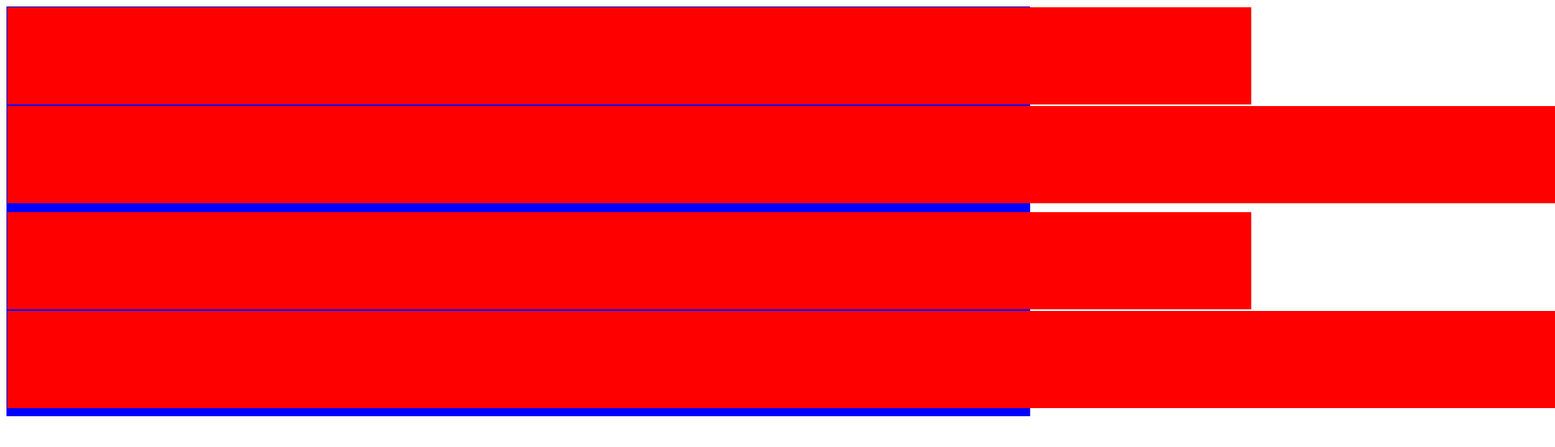
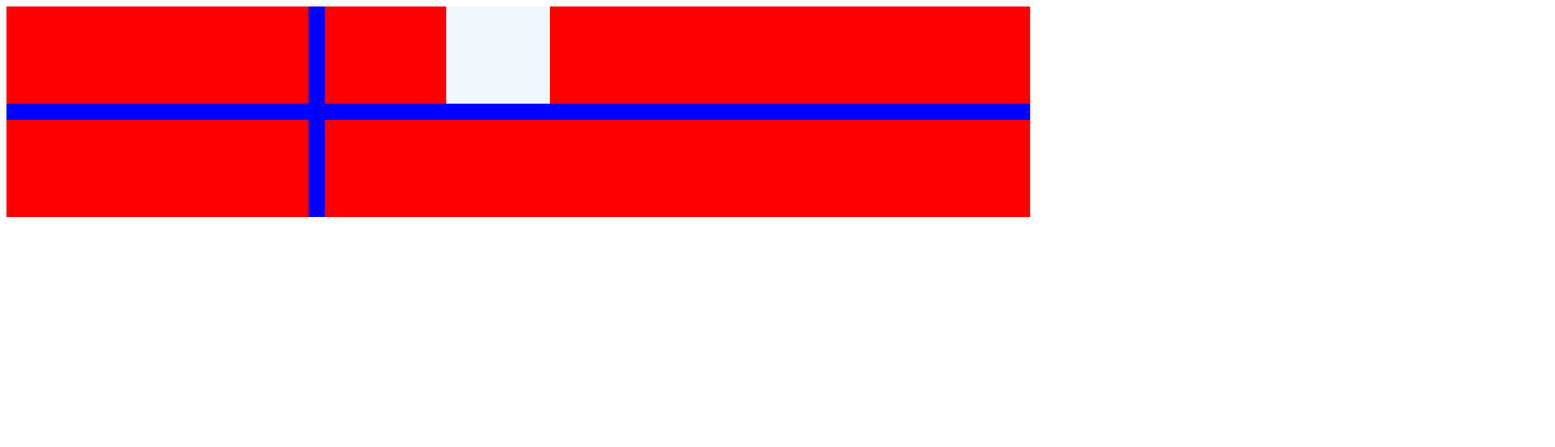
Before and after one commit to diegohernandez1010/protalento_b4_code, a plain HTML site: page 01_Intro_a_la_web/1.3.1.0_flex-box/index.html in a window 1280 px wide. Shown: the top 552 px of the page at 81% size, 1920 px wide, since content can reach past the window. Drawn offline with Linux system fonts and the light colour scheme.

Commit message:
cambios bandera

```diff
--- a/01_Intro_a_la_web/1.3.1.0_flex-box/index.html
+++ b/01_Intro_a_la_web/1.3.1.0_flex-box/index.html
@@ -5,20 +5,22 @@
     <meta charset="UTF-8">
     <meta http-equiv="X-UA-Compatible" content="IE=edge">
     <meta name="viewport" content="width=device-width, initial-scale=1.0">
-    <title>fl class="hijo"ex box</title>
+    <title>bandera</title>
     <link rel="stylesheet" href="style.css">
 
 </head>
 
 <body>
     <div class="padre">
-        <div class="hijo uno"></div>
-        <div class="hija"></div>
+        <div class="hijo rojo "></div>
+        <div class="hija rojo"></div>
+        <div class="blanco margin-derecho"></div>
+        <div class="blanco margin-izquierdo"></div>
         </div>
 
-        <div class="padre">
-            <div class="hijo uno"></div>
-            <div class="hija"></div>
+        <div class="padre1">
+            <div class="primo rojo"></div>
+            <div class="prima rojo"></div>
             </div>
 
 
--- a/01_Intro_a_la_web/1.3.1.0_flex-box/style.css
+++ b/01_Intro_a_la_web/1.3.1.0_flex-box/style.css
@@ -1,27 +1,66 @@
-body{
+.rojo {
+    background-color: red;
 }
 
 .padre {
-background-color: blue;
-    display:flex;
-    flex-direction: column;
+    background-color: blue;
+    display: flex;
+    flex-direction: row;
+    justify-content: space-around;
+}
+
+.hijo {
+    width: 30vw;
+    height: 120px;
+    margin-right: 20px;
+    position: ablute;
+}
+
+.hija {
+
+    width: 70vw;
+    height: 120px;
+    margin-bottom: 20px;
 
 }
-.hijo{
 
-    background-color: red;
-    width: 120vw;
+.padre1 {
+    background-color: blue;
+    display: flex;
+    flex-direction: row;
+}
+
+.primo {
+    width: 30vw;
     height: 120px;
-    margin: 1px;
-    display: flex;
     margin-right: 20px;
 }
 
-.hija{
-    background-color: red;
-    width: 300vw;
+.prima {
+    width: 70vw;
     height: 120px;
-    margin: 1px;
-    display: flex;
-    margin-bottom: 10px;
+
 }
+
+.blanco {
+    background-color: aliceblue;
+       /* margin right: ; 100vw; */
+    /* position: absolute; */
+
+
+
+}
+.margin-derecho{
+    margin-right:50px;
+    position: absolute;
+    width: 10vw;
+    height: 120px;
+
+
+}
+/* .margin-izquierdo{ */
+    margin-left: 10vw;
+    width: 30vw;
+    height: 120px;
+    margin-right: 20px;
+}
```
